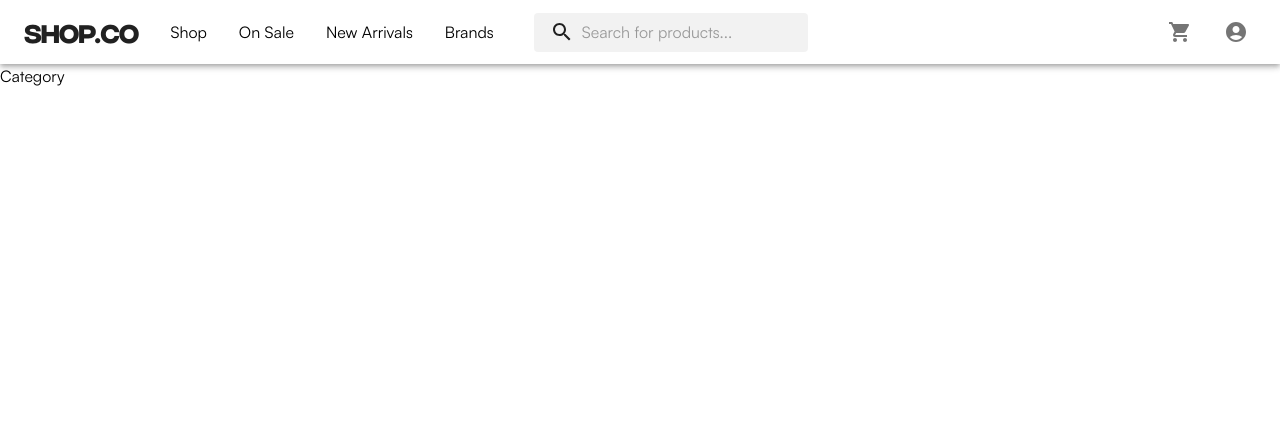
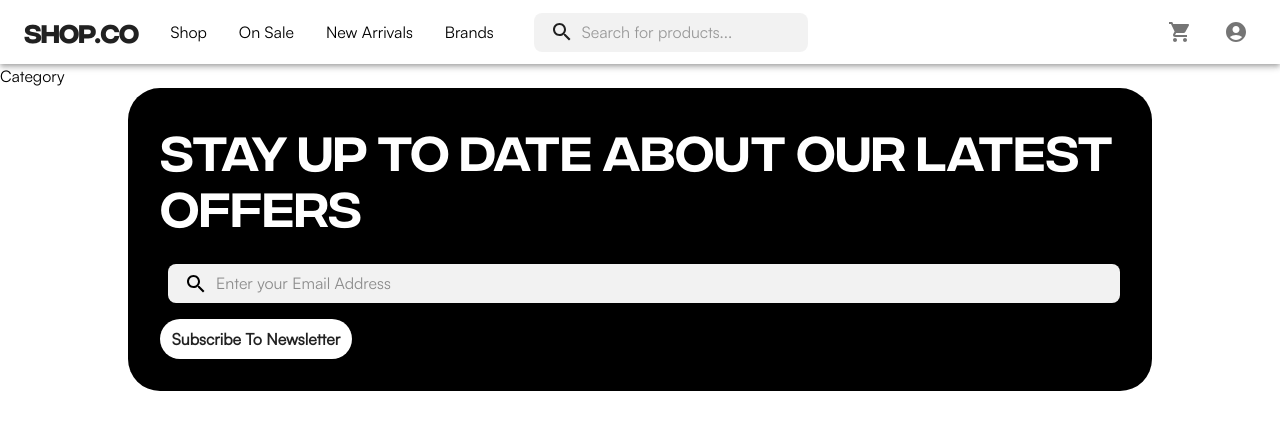
Before and after one commit to Sujai123/shopdotco, a React (Vite) app: page /category in a window 1280 px wide. Shown: the top 430 px of the page. Built offline with nearby package versions, Linux system fonts and the light colour scheme.

Commit message:
Added few components

```diff
--- /dev/null
+++ b/src/components/Footer.tsx
@@ -0,0 +1,13 @@
+import React from 'react'
+import StayUpToDate from './StayUpToDate'
+import { Box } from '@mui/material'
+
+const Footer = () => {
+  return (
+    <Box>
+      <StayUpToDate />
+    </Box>
+  )
+}
+
+export default Footer
--- /dev/null
+++ b/src/components/StayUpToDate.tsx
@@ -0,0 +1,100 @@
+import {
+  Box,
+  Button,
+  FilledInput,
+  FormControl,
+  InputBase,
+  InputAdornment,
+  Stack,
+  Typography,
+  styled,
+  useTheme,
+  alpha,
+} from "@mui/material";
+import { Search as SearchIcon } from "@mui/icons-material";
+
+const StyledButton = styled(Button)(({ theme }) => ({
+  padding: theme.spacing(1),
+  width: "100%",
+  borderRadius: "100vh",
+  [theme.breakpoints.up("sm")]: {
+    width: "20%",
+  },
+}));
+
+const Search = styled(Box)(({ theme }) => ({
+  position: "relative",
+  borderRadius: theme.shape.borderRadius,
+  backgroundColor: alpha(theme.palette.common.white, 0.95),
+  "&:hover": {
+    backgroundColor: alpha(theme.palette.common.white, 0.85),
+  },
+  marginLeft: 0,
+  width: "100%",
+  [theme.breakpoints.up("sm")]: {
+    marginLeft: theme.spacing(1),
+    width: "auto",
+  },
+}));
+
+const SearchIconWrapper = styled("div")(({ theme }) => ({
+  padding: theme.spacing(0, 2),
+  height: "100%",
+  position: "absolute",
+  pointerEvents: "none",
+  display: "flex",
+  alignItems: "center",
+  justifyContent: "center",
+}));
+
+const StyledInputBase = styled(InputBase)(({ theme }) => ({
+  color: theme.palette.common.black,
+  width: "100%",
+  "& .MuiInputBase-input": {
+    padding: theme.spacing(1, 1, 1, 0),
+    // vertical padding + font size from searchIcon
+    paddingLeft: `calc(1em + ${theme.spacing(4)})`,
+    transition: theme.transitions.create("width"),
+    [theme.breakpoints.up("sm")]: {
+      width: "20ch",
+      // "&:focus": {
+      //   width: "40ch",
+      // },
+    },
+  },
+}));
+
+const StayUpToDate = () => {
+  const theme = useTheme();
+  return (
+    <Stack alignItems={"center"}>
+      <Box maxWidth={1024} borderRadius={4} mx={2} p={4} bgcolor={theme.palette.secondary.main}>
+        <Box color={theme.palette.common.white}>
+          <Stack gap={2}>
+            <Typography variant="h3">
+              Stay up to date about our latest offers
+            </Typography>
+            <Search mt={2}>
+              <SearchIconWrapper>
+                <SearchIcon color="secondary" />
+              </SearchIconWrapper>
+              <StyledInputBase
+                placeholder={"Enter your Email Address"}
+                inputProps={{ "aria-label": "search" }}
+              />
+            </Search>
+            <Box>
+              <StyledButton color="primary" variant="contained">
+                <Typography fontWeight={"bold"} textTransform={"capitalize"}>
+                  Subscribe to Newsletter
+                </Typography>
+              </StyledButton>
+            </Box>
+          </Stack>
+        </Box>
+      </Box>
+    </Stack>
+  );
+};
+
+export default StayUpToDate;
--- /dev/null
+++ b/src/components/home/OurHappyCustomers.tsx
@@ -0,0 +1,28 @@
+import { Box, Stack, Toolbar, Typography } from '@mui/material'
+import React from 'react'
+import ReviewCard from './ReviewCard'
+
+const OurHappyCustomers = () => {
+  return (
+    <Box>
+      <Box>
+        <Typography variant='h5' ml={2}>
+          Our Happy Customers
+        </Typography>
+        {/* <Toolbar>
+
+        </Toolbar> */}
+      </Box>
+
+      <Box m={4}>
+        <Stack direction={'row'} gap={1}>
+
+        <ReviewCard />
+        <ReviewCard />
+        </Stack>
+      </Box>
+    </Box>
+  )
+}
+
+export default OurHappyCustomers
--- /dev/null
+++ b/src/components/home/ReviewCard.tsx
@@ -0,0 +1,33 @@
+import { Box, Stack, Typography, styled, useTheme } from "@mui/material";
+import React from "react";
+import Rating from "../Rating";
+
+const Container = styled(Box)`
+  max-width: 500px;
+`;
+
+const ReviewCard = () => {
+  const theme = useTheme();
+  return (
+    <Container
+      border={1}
+      borderColor={theme.palette.primary.dark}
+      p={2}
+      borderRadius={6}
+    >
+      <Stack gap={1}>
+        <Rating value={4} />
+        <Box>
+          <Typography>Sarah</Typography>
+        </Box>
+        <Typography>
+          "I'm blown away by the quality and style of the clothes I received
+          from Shop.co. From casual wear to elegant dresses, every piece I've
+          bought has exceeded my expectations.”
+        </Typography>
+      </Stack>
+    </Container>
+  );
+};
+
+export default ReviewCard;
--- a/src/constants/theme.ts
+++ b/src/constants/theme.ts
@@ -10,7 +10,8 @@ const theme = createTheme({
       main: '#000000'
     },
     text: {
-      primary: '#000000'
+      primary: '#000000',
+      secondary: '#ffffff'
     }
   },
   typography: {
@@ -21,6 +22,9 @@ const theme = createTheme({
     h5: {
       fontFamily: "Integral CF"
     }
+  },
+  shape: {
+    borderRadius: 8
   }
 });
 
--- a/src/layout/BaseLayout.tsx
+++ b/src/layout/BaseLayout.tsx
@@ -1,6 +1,7 @@
 import { Outlet } from "react-router-dom"
 import Header from "../components/Header"
 import AppNavBar from "../components/AppNavBar"
+import Footer from "../components/Footer"
 
 const BaseLayout = () => {
   return (
@@ -9,6 +10,8 @@ const BaseLayout = () => {
       <AppNavBar />
 
       <Outlet />
+
+      <Footer />
     </div>
   )
 }
--- a/src/pages/Home.tsx
+++ b/src/pages/Home.tsx
@@ -4,6 +4,7 @@ import BrandList from "../components/home/BrandList"
 import NewArrivals from "../components/home/NewArrivals"
 import TopSelling from "../components/home/TopSelling"
 import BrowseByStyle from "../components/home/BrowseByStyle"
+import OurHappyCustomers from "../components/home/OurHappyCustomers"
 
 const Home = () => {
   return (
@@ -13,6 +14,7 @@ const Home = () => {
       <NewArrivals />
       <TopSelling />
       <BrowseByStyle />
+      <OurHappyCustomers />
     </Box>
   )
 }
```
